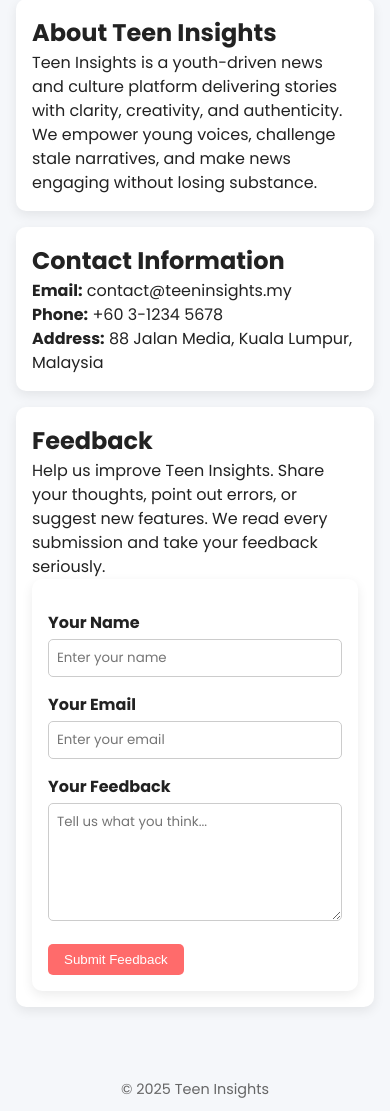
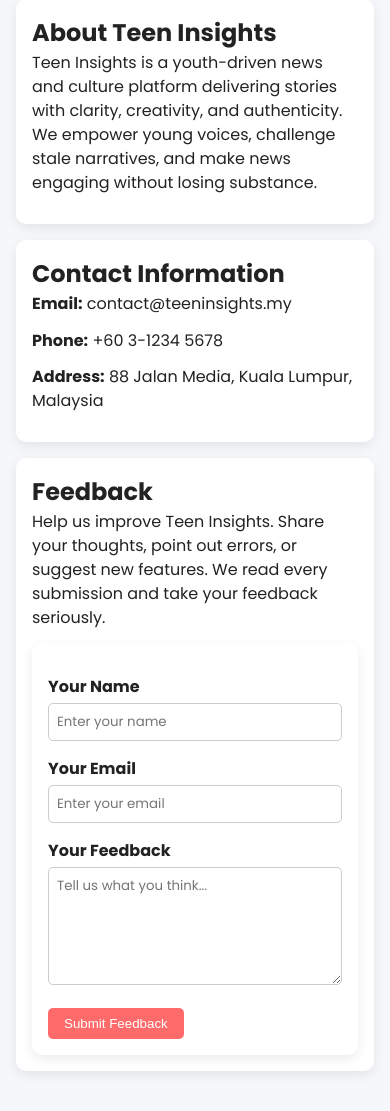
Before and after one commit to Jaredlkx-tarc/Teen-insights, a PHP site: page /about.html in a window 390 px wide. Shown: the part 277-1388 px from the top of the page. Run offline with PHP 8.4, Linux system fonts and the light colour scheme.

Commit message:
Update style.css

```diff
--- a/style.css
+++ b/style.css
@@ -150,6 +150,18 @@ main.content {
   margin-bottom: 0.75rem;
 }
 
+/* Paragraph spacing inside articles */
+.article p {
+  margin-bottom: 1em;   /* desktop/tablet default */
+  line-height: 1.6;
+}
+@media (max-width: 600px) {
+  .article p {
+    margin-bottom: 0.8em; /* tighter on mobile */
+    line-height: 1.5;
+  }
+}
+
 .related {
   background: var(--panel);
   border-radius: 10px;
@@ -198,11 +210,4 @@ main.content {
     display: grid;
     grid-template-columns: 240px 1fr;
   }
-}s: 240px 1fr;
-  }
 }
-/* Consistent paragraph spacing inside articles */
-.article p {
-  margin-bottom: 1em;   /* roughly one line of space after each paragraph */
-  line-height: 1.6;     /* improves readability inside each paragraph */
-}
```
